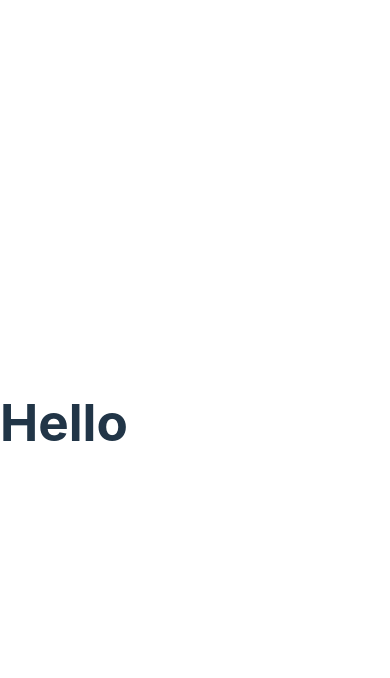
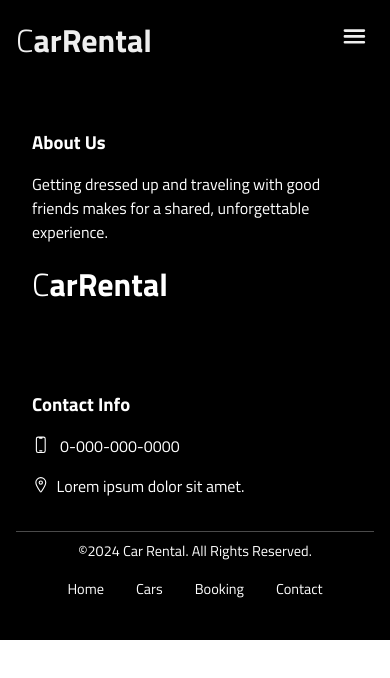
Before and after one commit to devparekh24/DriveEasy-CRS, a React (Vite) app in the folder frontend/: page / in a window 390 px wide. Shown: the top 678 px of the page. Built offline with nearby package versions, Linux system fonts and the light colour scheme.

Commit message:
created Navbar & Footer

```diff
--- a/frontend/package.json
+++ b/frontend/package.json
@@ -11,7 +11,9 @@
   },
   "dependencies": {
     "react": "^18.2.0",
-    "react-dom": "^18.2.0"
+    "react-dom": "^18.2.0",
+    "react-icons": "^5.0.1",
+    "react-router-dom": "^6.21.3"
   },
   "devDependencies": {
     "@types/react": "^18.2.43",
--- a/frontend/src/App.tsx
+++ b/frontend/src/App.tsx
@@ -1,10 +1,13 @@
 import './App.css'
+import Footer from './components/Footer'
+import Navbar from './components/Navbar'
 
 function App() {
 
   return (
     <>
-      <h1>Hello</h1>
+      <Navbar />
+      <Footer />
     </>
   )
 }
--- /dev/null
+++ b/frontend/src/components/Footer.tsx
@@ -0,0 +1,89 @@
+import { HiOutlineDevicePhoneMobile } from "react-icons/hi2";
+import { IoLocationOutline } from "react-icons/io5";
+import { Link } from "react-router-dom";
+import "../styles/Footer.css";
+
+const Footer = () => {
+    return (
+        <div className="footer">
+            <div className="footer-row">
+                <div className="footer-col">
+                    <h3>About Us</h3>
+                    <p>
+                        Getting dressed up and traveling with good friends makes for a
+                        shared, unforgettable experience.
+                    </p>
+                    <h2>CarRental</h2>
+                    <h1>Drive Easy</h1>
+                </div>
+                <div className="footer-col">
+                    <h3>Contact Info</h3>
+                    <p>
+                        <HiOutlineDevicePhoneMobile className="footer-icon" /> 0-000-000-0000
+                    </p>
+                    <p>
+                        <IoLocationOutline className="footer-icon" />
+                        Lorem ipsum dolor sit amet.
+                    </p>
+                    {/* <p>
+                        <GiAlarmClock className="footer-icon" />
+                        Mon - Sat 8.00 - 18.00 Sunday CLOSED
+                    </p> */}
+                    {/* <p className="social-icons">
+                        <span className="social-media-icon facebook">
+                            <GrFacebookOption />
+                        </span>
+                        <span className="social-media-icon twitter">
+                            <AiOutlineTwitter />
+                        </span>
+                        <span className="social-media-icon youtube">
+                            <BsYoutube />
+                        </span>
+                        <span className="social-media-icon pinterest">
+                            <BiLogoPinterest />
+                        </span>
+                        <span className="social-media-icon instagram">
+                            <AiOutlineInstagram />
+                        </span>
+                    </p> */}
+                </div>
+                {/* <div className="footer-col">
+                    <h3>Newsletter</h3>
+                    <p>
+                        Don't miss a thing! Sign up to receive daily <br />
+                        deals
+                    </p>
+                    <div>
+                        <input
+                            type="email"
+                            name="email"
+                            id="email"
+                            placeholder="Your Email Address"
+                        />
+                        <button className="subscribe-btn">Subscribe</button>
+                    </div>
+                    <p></p>
+                </div> */}
+            </div>
+            <div className="footer-row-2">
+                <p>©{new Date().getFullYear()} Car Rental. All Rights Reserved.</p>
+                <ul>
+                    <li>
+                        <Link to="/">Home</Link>
+                    </li>
+                    <li>
+                        <Link to="/about">Cars</Link>
+                    </li>
+                    <li>
+                        <Link to="/booking">Booking</Link>
+                    </li>
+                    <li>
+                        <Link to="/contact">Contact</Link>
+                    </li>
+                </ul>
+            </div>
+        </div>
+    );
+};
+
+export default Footer;
--- /dev/null
+++ b/frontend/src/components/Navbar.tsx
@@ -0,0 +1,39 @@
+import { useRef } from "react";
+import { IoMenu } from "react-icons/io5";
+import { GrFormClose } from "react-icons/gr";
+import { Link } from "react-router-dom";
+import "../styles/Navbar.css";
+
+const Navbar = () => {
+    const navRef = useRef<HTMLDivElement>(null);
+
+    const showNavbar = () => {
+        if (navRef.current) {
+            navRef.current.classList.toggle("responsive_nav");
+        }
+    };
+
+    return (
+        <div>
+            <header>
+                <h3>CarRental</h3>
+                <nav ref={navRef}>
+                    <Link to="/">Home</Link>
+                    <Link to="/cars">Cars</Link>
+                    {/* <Link to="/Booking">Booking</Link> */}
+                    <Link to="/contact">Contact</Link>
+                    <button className="nav-btn nav-close-btn" onClick={showNavbar}>
+                        {/* <i className="bi bi-x"></i> */}
+                        <GrFormClose className="close-btn-icon" />
+                    </button>
+                </nav>
+                <button className="nav-btn" onClick={showNavbar}>
+                    {/* <i class="bi bi-list"></i> */}
+                    <IoMenu />
+                </button>
+            </header>
+        </div>
+    );
+};
+
+export default Navbar;
--- /dev/null
+++ b/frontend/src/styles/Footer.css
@@ -0,0 +1,149 @@
+.footer {
+  width: 100%;
+  min-height: 50vh;
+  background-color: black;
+  color: white;
+  padding: 3rem 4rem 0rem;
+}
+
+.footer-row {
+  /* border: 1px solid white; */
+  width: 100%;
+  display: flex;
+  justify-content: space-around;
+  align-items: center;
+}
+
+.footer-col {
+  width: 33%;
+  /* border: 1px solid silver; */
+  margin-bottom: 0.1rem;
+  padding: 1rem;
+}
+
+.footer-col h1 {
+  visibility: hidden;
+}
+
+.footer-col p {
+  margin: 1rem 0rem;
+}
+
+.footer-col h2 {
+  font-size: 2rem;
+}
+
+.footer-col h2::first-letter {
+  font-weight: 200;
+}
+
+.footer-icon {
+  font-size: 1.1rem;
+  margin-bottom: -2px;
+  margin-right: 7px;
+}
+
+.footer-col #email {
+  width: 100%;
+  display: block;
+  margin-bottom: 0.5rem;
+  padding: 0.4rem;
+  background-color: whitesmoke;
+  border-radius: 5px;
+  border: none;
+  outline: none;
+  text-align: center;
+  font-weight: 400;
+  font-size: 1.1rem;
+}
+
+#email::placeholder {
+  color: silver;
+}
+
+.subscribe-btn {
+  background-color: rgb(12, 214, 147);
+  padding: 0.5rem;
+  width: 100%;
+  border: none;
+  outline: none;
+  color: white;
+  font-size: 1rem;
+  border-radius: 5px;
+  font-weight: 600;
+}
+
+.social-icons {
+  margin-top: 1.5rem !important;
+}
+
+.social-media-icon {
+  padding: 0.6rem 0.7rem 0.2rem 0.7rem;
+  border-radius: 100%;
+  font-size: 1.2rem;
+  margin-right: 0.6rem;
+}
+
+.facebook {
+  background-color: rgb(6, 88, 121);
+}
+
+.twitter {
+  background-color: rgb(43, 209, 154);
+}
+
+.youtube {
+  background-color: rgb(190, 27, 27);
+}
+
+.pinterest {
+  background-color: rgb(240, 34, 34);
+}
+
+.instagram {
+  background-color: #6c5ce7;
+}
+
+/* footer-row-2 */
+.footer-row-2 {
+  border-top: 1px solid rgb(74, 74, 74);
+  width: 100%;
+  display: flex;
+  justify-content: space-between;
+  align-items: center;
+  font-size: 0.9rem;
+  padding: 0.5rem 0;
+}
+
+.footer-row-2 ul li {
+  display: inline;
+}
+
+.footer-row-2 ul li a {
+  text-decoration: none;
+  color: white;
+  font-size: 0.9rem;
+  margin: 0 1rem;
+}
+
+@media screen and (max-width: 900px) {
+  .footer {
+    padding: 2rem 1rem;
+  }
+  .footer-row {
+    flex-direction: column;
+    justify-content: center;
+  }
+
+  .footer-col {
+    width: 100%;
+  }
+
+  .footer-row-2 {
+    flex-direction: column;
+  }
+
+  .footer-row-2 ul {
+    margin-top: 1rem;
+  }
+}
--- /dev/null
+++ b/frontend/src/styles/Navbar.css
@@ -0,0 +1,111 @@
+@import url("https://fonts.googleapis.com/css2?family=Titillium+Web:wght@300;400;700&display=swap");
+
+* {
+  padding: 0;
+  margin: 0;
+  box-sizing: border-box;
+  font-family: "Titillium Web", sans-serif;
+}
+
+:root {
+  --mainColor: #29335c;
+  --mainColorLight: #5767aa;
+  --secondaryColor: #db2b39;
+  --textColor: #eee;
+}
+
+header {
+  display: flex;
+  align-items: center;
+  justify-content: space-between;
+  height: 80px;
+  padding: 0 5rem;
+  /* background-color: var(--mainColor); */
+  background-color: rgb(0, 0, 0);
+  color: var(--textColor);
+  z-index: 1000;
+}
+
+header h3 {
+  font-size: 2rem;
+}
+
+header h3::first-letter {
+  font-weight: 200;
+}
+
+nav a {
+  margin: 0 1rem;
+  color: var(--textColor);
+  text-decoration: none;
+  font-weight: 600;
+}
+
+nav a:hover {
+  color: var(--secondaryColor);
+}
+
+header .nav-btn {
+  padding: 5px;
+  cursor: pointer;
+  background: transparent;
+  border: none;
+  outline: none;
+  color: var(--textColor);
+  /* visibility: hidden; */
+  display: none;
+  opacity: 0;
+  font-size: 1.8rem;
+}
+
+header div,
+nav {
+  display: flex;
+  align-items: center;
+  z-index: 1000;
+}
+
+@media only screen and (max-width: 426px) {
+  header {
+    padding: 0 1rem;
+    z-index: 1000;
+  }
+
+  header .nav-btn {
+    /* visibility: visible; */
+    display: block;
+    opacity: 1;
+  }
+
+  header nav {
+    position: fixed;
+    top: -100vh;
+    left: 0;
+    height: 100%;
+    width: 100%;
+    display: flex;
+    flex-direction: column;
+    align-items: center;
+    justify-content: center;
+    gap: 1.5rem;
+    background-color: var(--mainColor);
+    /* background-color: black; */
+    transition: 1s;
+  }
+
+  header .responsive_nav {
+    transform: translateY(100vh);
+  }
+
+  nav .nav-close-btn {
+    position: absolute;
+    top: 2rem;
+    right: 2rem;
+    color: white !important;
+  }
+
+  nav a {
+    font-size: 1.5rem;
+    color: white;
+  }
+}
```
Also changed, not shown: frontend/src/main.tsx (+3 -4 lines), 1 other file (tests, documents, lock files or other folders).
